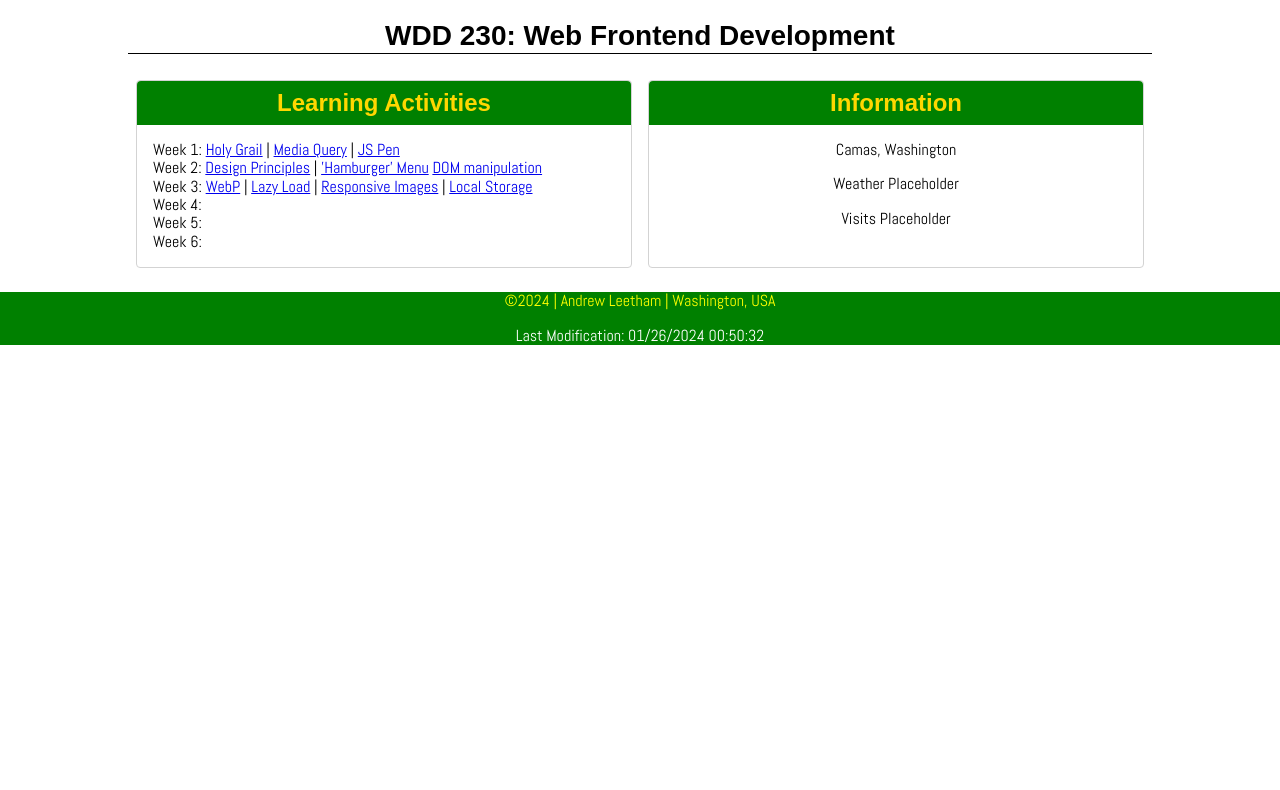
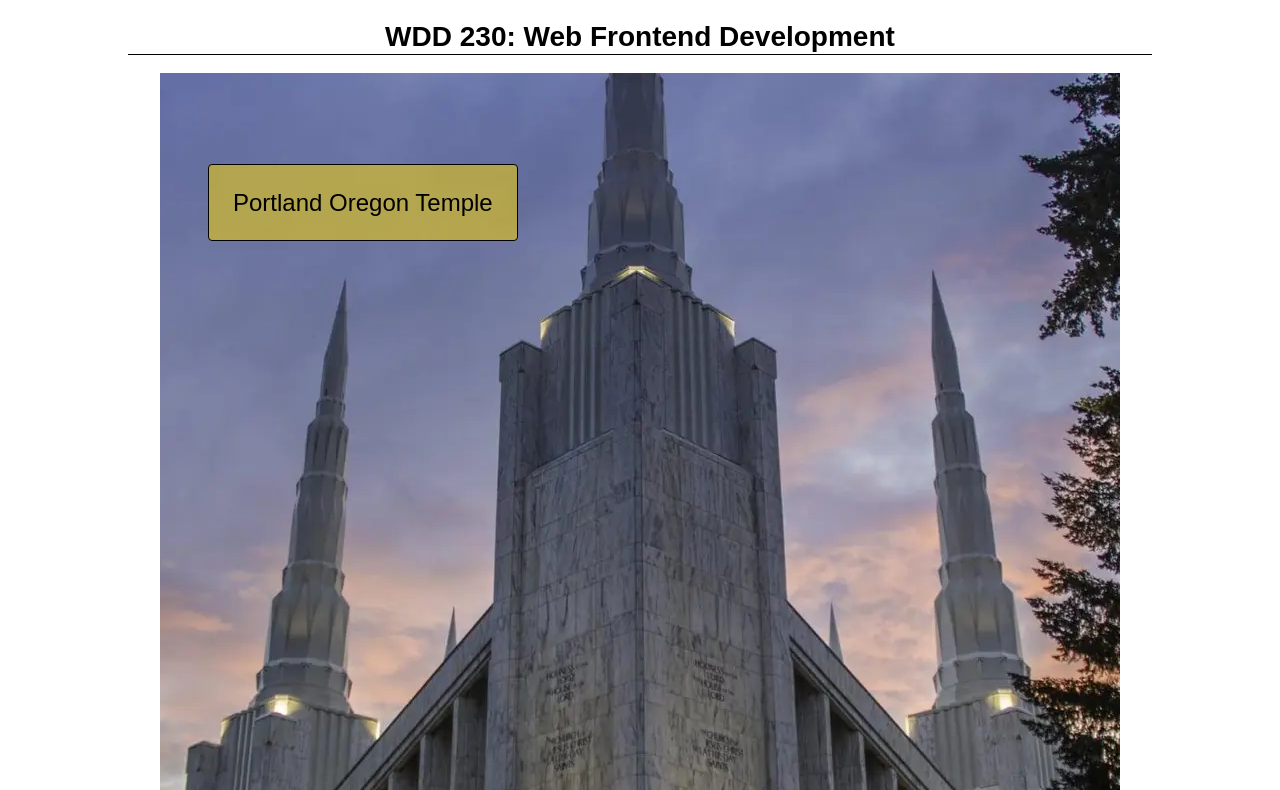
Before and after one commit to Ganonymous/wdd2, a plain HTML site: page index.html in a window 1280 px wide. Shown: the part 188-978 px from the top of the page. Before the commit the page ends 800 px from the top, so only its background shows below. Drawn offline with Linux system fonts and the light colour scheme; a web font is replaced by a local one.

Commit message:
Week 3 home page improvements

```diff
--- a/index.html
+++ b/index.html
@@ -22,7 +22,7 @@
 </head>
 <body>
     <header>
-        <img src="images/profile.jpg" alt="Andrew Leetham Profile" width="80" height="106">
+        <img src="images/profile.webp" alt="Andrew Leetham Profile" width="80" height="107">
         <span>Andrew Leetham</span>
         <img src="images/dark-theme-svgrepo-com.svg" alt="dark mode" id="darkBtn" width="50">
     </header>
@@ -37,11 +37,20 @@
     </nav>
     <main>
         <h1>WDD 230: Web Frontend Development</h1>
+        <div class="hero">
+            <picture>
+                <source media="(max-width: 640px)" srcset="images/hero-small.webp">
+                <img src="images/hero-large.webp" alt="The Portland Oregon Temple" width="960" height="720">
+            </picture>
+            <div class="heroLabel">
+                <p>Portland Oregon Temple</p>
+            </div>
+        </div>
         <section class="card">
             <h2>Learning Activities</h2>
             <ul>
                 <li>Week 1: <a href="week01/holygrail.html">Holy Grail</a> | <a href="week01/media-query.html">Media Query</a> | <a href="https://codepen.io/Andrew-Leetham/pen/VwRjmjK">JS Pen</a></li>
-                <li>Week 2: <a href="week02/design.html">Design Principles</a> | <a href="https://codepen.io/Andrew-Leetham/pen/MWxpZde">'Hamburger' Menu</a> <a href="week02/bom.html">DOM manipulation</a></li>
+                <li>Week 2: <a href="week02/design.html">Design Principles</a> | <a href="https://codepen.io/Andrew-Leetham/pen/MWxpZde">'Hamburger' Menu</a> | <a href="week02/bom.html">DOM manipulation</a></li>
                 <li>Week 3: <a href="week03/images/landscape.webp">WebP</a> | <a href="week03/lazy-load.html">Lazy Load</a> | <a href="week03/responsive-images.html">Responsive Images</a> | <a href="week03/bom.html">Local Storage</a></li>
                 <li>Week 4:</li>
                 <li>Week 5:</li>
@@ -52,8 +61,9 @@
             <h2>Information</h2>
             <p>Camas, Washington</p>
             <p>Weather Placeholder</p>
-            <p>Visits Placeholder</p>
+            <p>You have visited <span id="visitCounter"></span> time(s) before</p>
         </section>
+        <iframe src="https://www.google.com/maps/embed?pb=!1m14!1m12!1m3!1d89309.78458186028!2d-122.41957872696365!3d45.61203522689354!2m3!1f0!2f0!3f0!3m2!1i1024!2i768!4f13.1!5e0!3m2!1sen!2sus!4v1706229717806!5m2!1sen!2sus" width="600" height="450" style="border:0;" allowfullscreen="" loading="lazy" referrerpolicy="no-referrer-when-downgrade"></iframe>
     </main>
     <footer>
         <p>&copy;<span id="year"></span> | Andrew Leetham | Washington, USA</p>
@@ -62,5 +72,6 @@
     <script src="scripts/getDates.js"></script>
     <script src="scripts/menuButton.js"></script>
     <script src="scripts/darkMode.js"></script>
+    <script src="scripts/visitCount.js"></script>
 </body>
 </html>
--- /dev/null
+++ b/scripts/visitCount.js
@@ -0,0 +1,6 @@
+const counter = document.querySelector("#visitCounter");
+
+let visits = Number(localStorage.getItem("wdd230HomeVisits")) || 0;
+counter.innerHTML = visits;
+visits++;
+localStorage.setItem("wdd230HomeVisits", visits)
--- a/styles/base.css
+++ b/styles/base.css
@@ -17,6 +17,7 @@ li {
 
 header img {
     margin: 1rem;
+    justify-self: center;
 }
 
 header {
@@ -105,6 +106,31 @@ h1 {
     border-bottom: 1px solid black;
 }
 
+.hero {
+    margin: 0 auto;
+    position: relative;
+}
+
+.hero img {
+    width: 100%;
+    height: auto;
+}
+
+.heroLabel {
+    background-color: rgba(255, 215, 0, 0.5);
+    border: 1px solid black;
+    border-radius: 4px;
+    position: absolute;
+    top: 10%;
+    left: 2.5%;
+}
+
+.heroLabel p {
+    font-family: 'Tektur', sans-serif;
+    padding: 0.25rem;
+    font-size: large;
+}
+
 .card {
     border: 1px solid lightgray;
     border-radius: 4px;
@@ -134,6 +160,10 @@ h1 {
     text-align: center;
 }
 
+iframe {
+    max-width: 100%;
+}
+
 footer p {
     display: block;
     text-align: center;
--- a/styles/larger.css
+++ b/styles/larger.css
@@ -19,4 +19,24 @@
     main h1 {
         grid-column: 1 / 3;
     }
+
+    .hero {
+        grid-column: 1 / 3;
+    }
+
+    .heroLabel {
+        top: 12.5%;
+        left: 5%;
+    }
+
+    .heroLabel P {
+        font-size: x-large;
+        padding: 0.5rem;
+        margin: 1rem;
+    }
+
+    iframe {
+        grid-column: 1 / 3;
+        margin: 0 auto;
+    }
 }
```
Also changed, not shown: images/Portland-Oregon-Temple.jpg (renamed from week03/images/Portland-Oregon-Temple.jpg), images/hero-large.webp (added), images/hero-small.webp (added), images/profile.webp (added).
